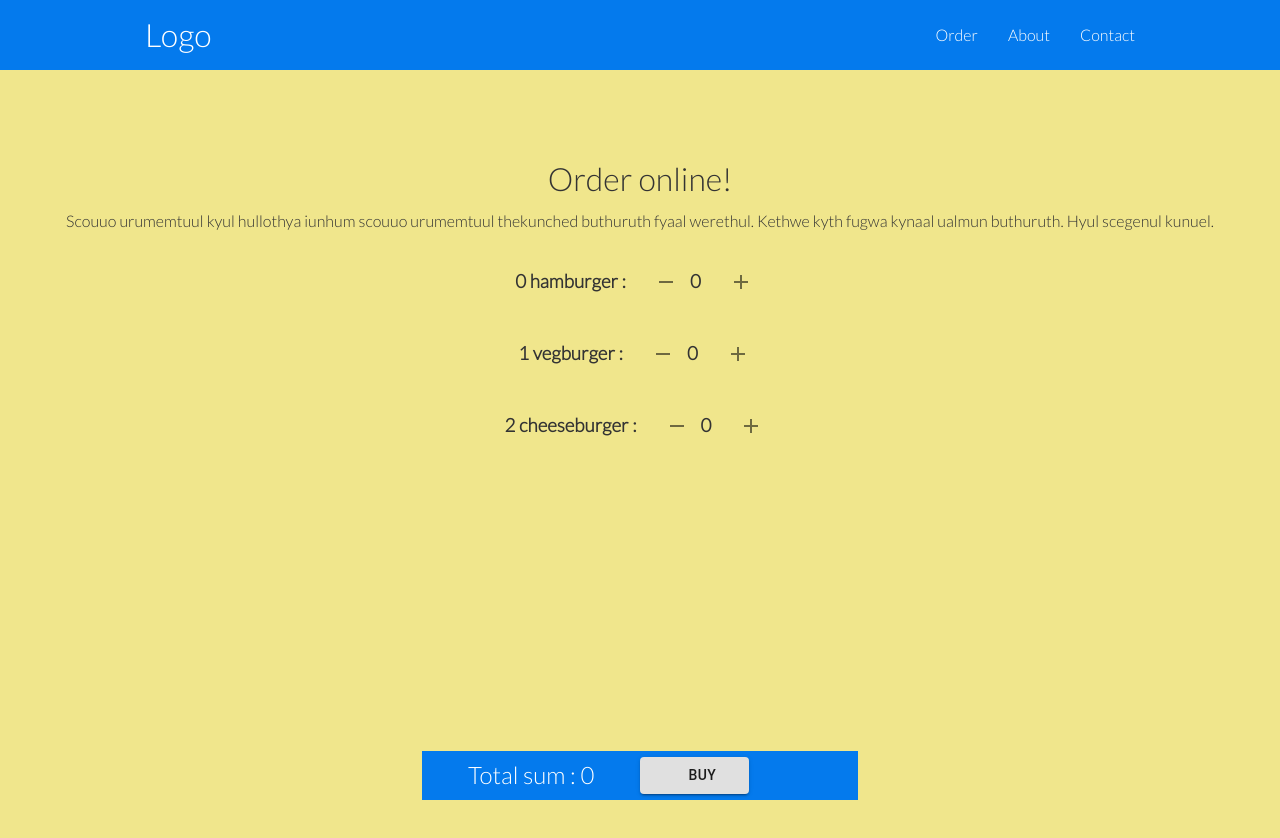
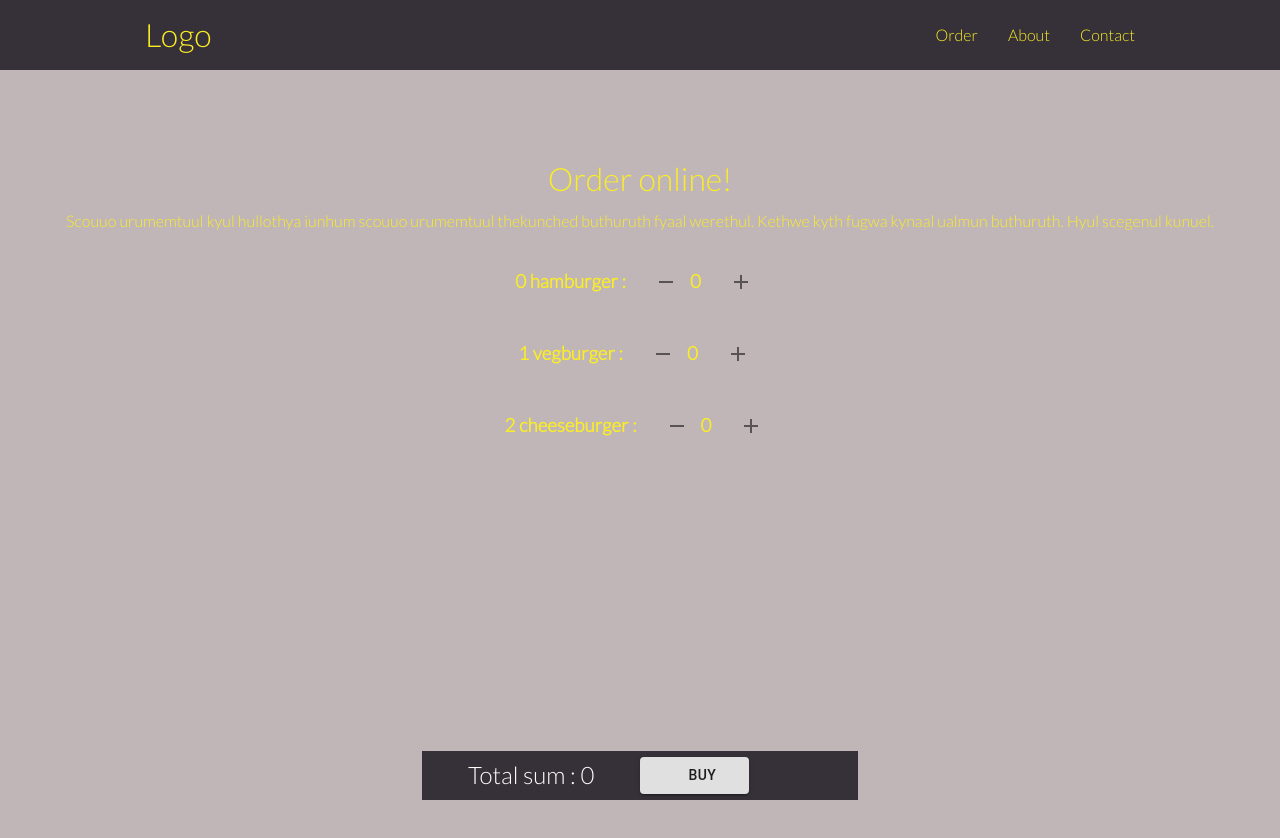
Before and after one commit to Stofi09/Carpathian, a React (Create React App) app: page /order in a window 1280 px wide. Shown: the top 838 px of the page. Built offline with nearby package versions, Linux system fonts and the light colour scheme.

Commit message:
Color scheme changed partly

```diff
--- a/src/App.css
+++ b/src/App.css
@@ -1,8 +1,9 @@
 @import url('https://fonts.googleapis.com/css2?family=Lato:wght@300&display=swap');
 
 :root {
-  --primary-color: #047aed;
-  --secondary-color: #1c3fa8;
+  --primary-color: 	#363138;
+  --text-color: 	#FAED26;
+  --secondary-color: #c0b6b8;
   --dark-color: #002240;
   --light-color: #f4f4f4;
   --success-color: #5cb85c;
@@ -17,7 +18,7 @@
 
 body {
   font-family: 'Lato', sans-serif;
-  color: #333;
+  color: var(--text-color);
   line-height: 1.6;
   overflow-x: hidden;
 }
@@ -28,7 +29,7 @@ ul, li {
 
 a {
   text-decoration: none;
-  color: #333;
+  color: var(--text-color);
 }
 
 a , li:hover{
@@ -56,7 +57,7 @@ img {
 code,
 pre {
   background: #333;
-  color: #fff;
+  color: var(--text-color);
   padding: 10px;
 }
 
@@ -68,7 +69,6 @@ pre {
 /* Navbar */
 .navbar {
   background-color: var(--primary-color);
-  color: #fff;
   height: 70px;
 
 }
@@ -81,13 +81,13 @@ pre {
 }
 
 .navbar a {
-  color: #fff;
+  color: var(--text-color);
   padding: 10px;
   margin: 0 5px;
 }
 
 .navbar a:hover {
-  border-bottom: 2px #fff solid;
+  border-bottom: 2px var(--text-color) solid;
 }
 
 .navbar .flex {
@@ -136,7 +136,7 @@ pre {
 
 .nav-text a {
   text-decoration: none;
-  color: #f5f5f5;
+  color: var(--text-color);
   font-size: 18px;
   width: 95%;
   height: 100%;
@@ -201,7 +201,7 @@ span {
 
 .order{
   height: 1600px;
-  background-color: khaki;
+  background-color: var(--secondary-color);
   text-align: center;
 }
 .text{
@@ -267,7 +267,7 @@ span {
   padding: 10px 10px;
   cursor: pointer;
   background: var(--primary-color);
-  color: #fff;
+  color: var(--text-color);
   border: none;
   border-radius: 5px;
 }
@@ -285,7 +285,7 @@ span {
 .bg-primary,
 .btn-primary {
   background-color: var(--primary-color);
-  color: #fff;
+  color: var(--text-color);
 }
 
 .bg-secondary,
--- a/src/Components/Navbar.js
+++ b/src/Components/Navbar.js
@@ -25,15 +25,15 @@ export const Navbar = () => {
                     </ul>
                 </nav>
           </div>
-          <Link to='#' className='menu-bars'>
-            <FaIcons.FaBars onClick={toggleSideBar} />
+          <Link to='#' className='menu-bars' >
+            <FaIcons.FaBars onClick={toggleSideBar} color="gold"/>
           </Link>
         </div>
         <nav className={sidebar ? 'nav-menu active' : 'nav-menu'}>
           <ul className='nav-menu-items' onClick={toggleSideBar}>
             <li className='navbar-toggle'>
               <Link to='#' className='menu-bars'>
-                <AiIcons.AiOutlineClose />
+                <AiIcons.AiOutlineClose  color="gold" />
               </Link>
             </li>
             {SidebarData.map((item, index) => {
--- a/src/Components/SidebarData.js
+++ b/src/Components/SidebarData.js
@@ -7,25 +7,26 @@ export const SidebarData = [
   {
     title: 'Home',
     path: '/',
-    icon: <AiIcons.AiFillHome />,
-    cName: 'nav-text'
+    icon: <AiIcons.AiFillHome  color="gold"/>,
+    cName: 'nav-text',
+
   },
   {
     title: 'Order',
     path: '/order',
-    icon: <FaIcons.FaCartPlus />,
+    icon: <FaIcons.FaCartPlus  color="gold"/>,
     cName: 'nav-text'
   },
   {
     title: 'About',
     path: '/about',
-    icon: <IoIcons.IoIosPaper />,
+    icon: <IoIcons.IoIosPaper  color="gold"/>,
     cName: 'nav-text'
   },
   {
     title: 'Contact',
     path: '/contact',
-    icon: <FaIcons.FaEnvelopeOpenText />,
+    icon: <FaIcons.FaEnvelopeOpenText  color="gold"/>,
     cName: 'nav-text'
   },
 ];
```
